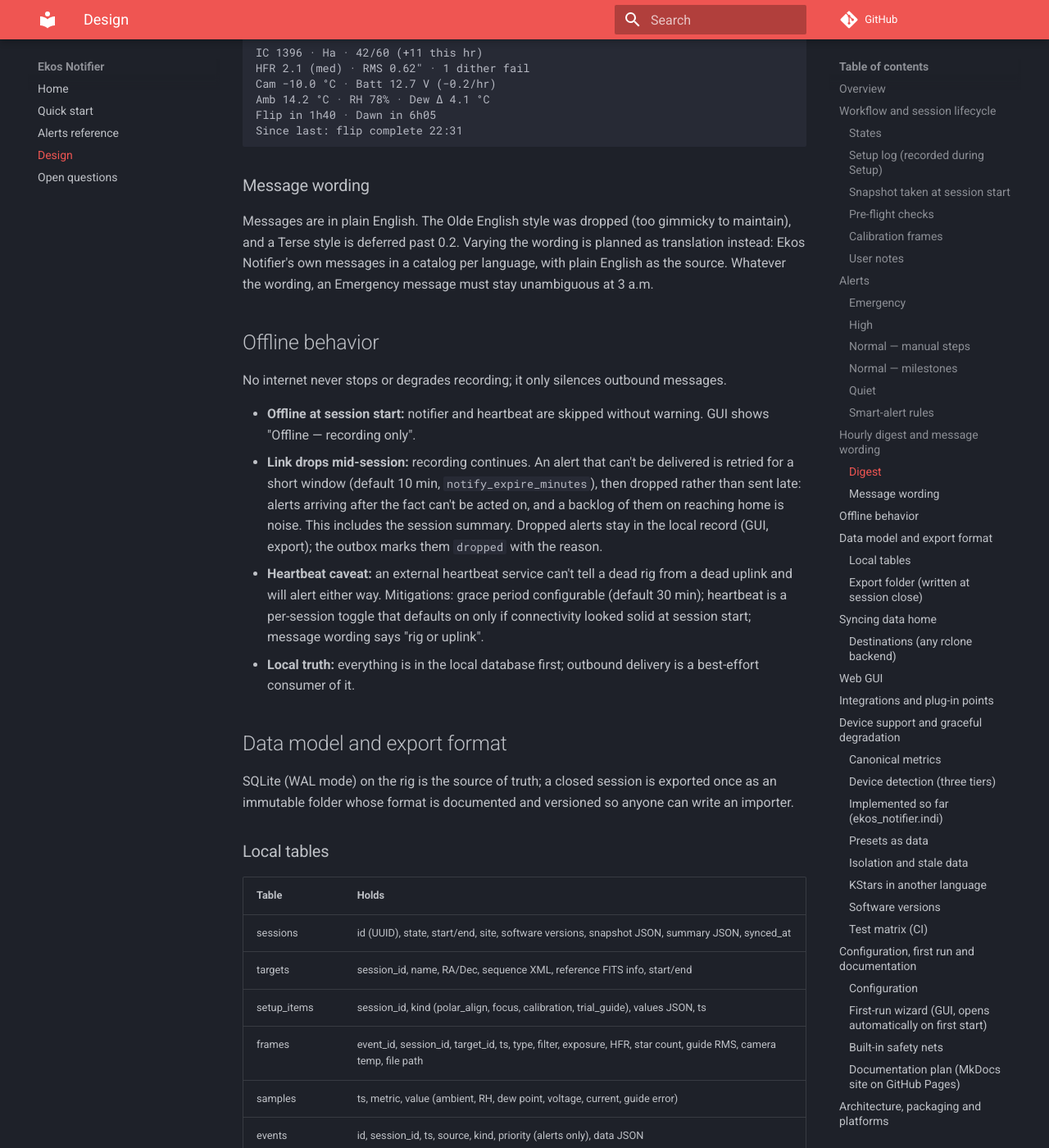
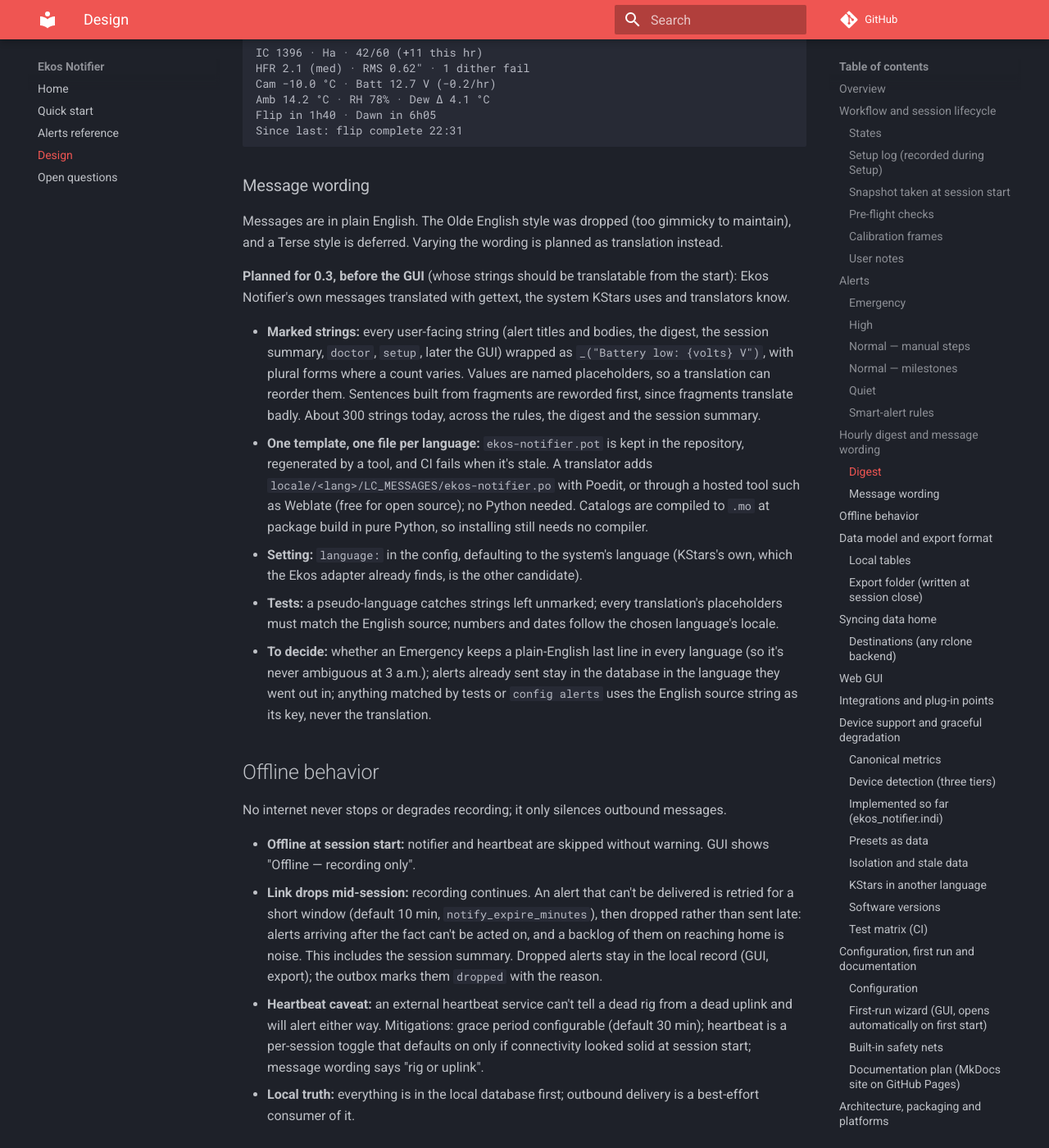
Before and after one commit to anandvn/ekos-notifier, an MkDocs documentation site: the page built from docs/design.md, in a window 1280 px wide and 1400 px high, scrolled down 9979 px. Shown: the whole window at 82% size. Built offline with MkDocs 1.6.1 and Material for MkDocs 9.7.7, drawn with Linux system fonts in a browser that asks for light colours; comment, search, counter and statistics services are not loaded; some of the changed text lies outside the part shown.

Commit message:
Roadmap: translatable messages first in 0.3
Ekos Notifier's own messages are to be translated with gettext, before the GUI
so its strings are translatable from the start. The design's "Message wording"
now holds the plan: _()-marked strings with named placeholders, a .pot template
kept current by CI, one .po file per language that contributors add (no Python
needed) compiled in pure Python at build, a language: setting, and tests for
unmarked strings and placeholders. It also lists the questions to settle.

Co-Authored-By: Claude Opus 5.5 <noreply@anthropic.com>

```diff
--- a/docs/design.md
+++ b/docs/design.md
@@ -174,7 +174,15 @@ Since last: flip complete 22:31
 
 ### Message wording
 
-Messages are in plain English. The Olde English style was dropped (too gimmicky to maintain), and a Terse style is deferred past 0.2. Varying the wording is planned as translation instead: Ekos Notifier's own messages in a catalog per language, with plain English as the source. Whatever the wording, an Emergency message must stay unambiguous at 3 a.m.
+Messages are in plain English. The Olde English style was dropped (too gimmicky to maintain), and a Terse style is deferred. Varying the wording is planned as translation instead.
+
+**Planned for 0.3, before the GUI** (whose strings should be translatable from the start): Ekos Notifier's own messages translated with gettext, the system KStars uses and translators know.
+
+- **Marked strings:** every user-facing string (alert titles and bodies, the digest, the session summary, `doctor`, `setup`, later the GUI) wrapped as `_("Battery low: {volts} V")`, with plural forms where a count varies. Values are named placeholders, so a translation can reorder them. Sentences built from fragments are reworded first, since fragments translate badly. About 300 strings today, across the rules, the digest and the session summary.
+- **One template, one file per language:** `ekos-notifier.pot` is kept in the repository, regenerated by a tool, and CI fails when it's stale. A translator adds `locale/<lang>/LC_MESSAGES/ekos-notifier.po` with Poedit, or through a hosted tool such as Weblate (free for open source); no Python needed. Catalogs are compiled to `.mo` at package build in pure Python, so installing still needs no compiler.
+- **Setting:** `language:` in the config, defaulting to the system's language (KStars's own, which the Ekos adapter already finds, is the other candidate).
+- **Tests:** a pseudo-language catches strings left unmarked; every translation's placeholders must match the English source; numbers and dates follow the chosen language's locale.
+- **To decide:** whether an Emergency keeps a plain-English last line in every language (so it's never ambiguous at 3 a.m.); alerts already sent stay in the database in the language they went out in; anything matched by tests or `config alerts` uses the English source string as its key, never the translation.
 
 ## Offline behavior
 
@@ -456,7 +464,7 @@ Four milestones to a public 1.0; the wizard and docs land before the GUI polish
 | --- | --- |
 | 0.1 Core | Event sources (Ekos D-Bus, PHD2, INDI), canonical metrics with capability gating, `indi-dump`, SQLite store, session lifecycle, alert rules, Apprise notifier, hourly digest, simulation mode |
 | 0.2 First run | Terminal setup wizard, `doctor`, config validation, Quick start + Alerts reference docs, KStars in any language (the GUI wizard comes with the GUI; Terse is deferred, Olde English dropped) |
-| 0.3 GUI + sync | Web GUI views, export folders, rclone sync and Flush, heartbeat |
+| 0.3 GUI + sync | Translatable messages (first, so the GUI's strings are translatable from the start), web GUI views, export folders, rclone sync and Flush, heartbeat |
 | 1.0 Public | Full docs site, power box presets, `install.sh` (venv, no root) and PyPI release, reference importer, multi-setup test matrix passing in CI, field-tested on StellarMate and Astroberry |
 
 Open questions are tracked in [open-questions.md](open-questions.md).
```
Also changed, not shown: CLAUDE.md (+2 -2 lines).
